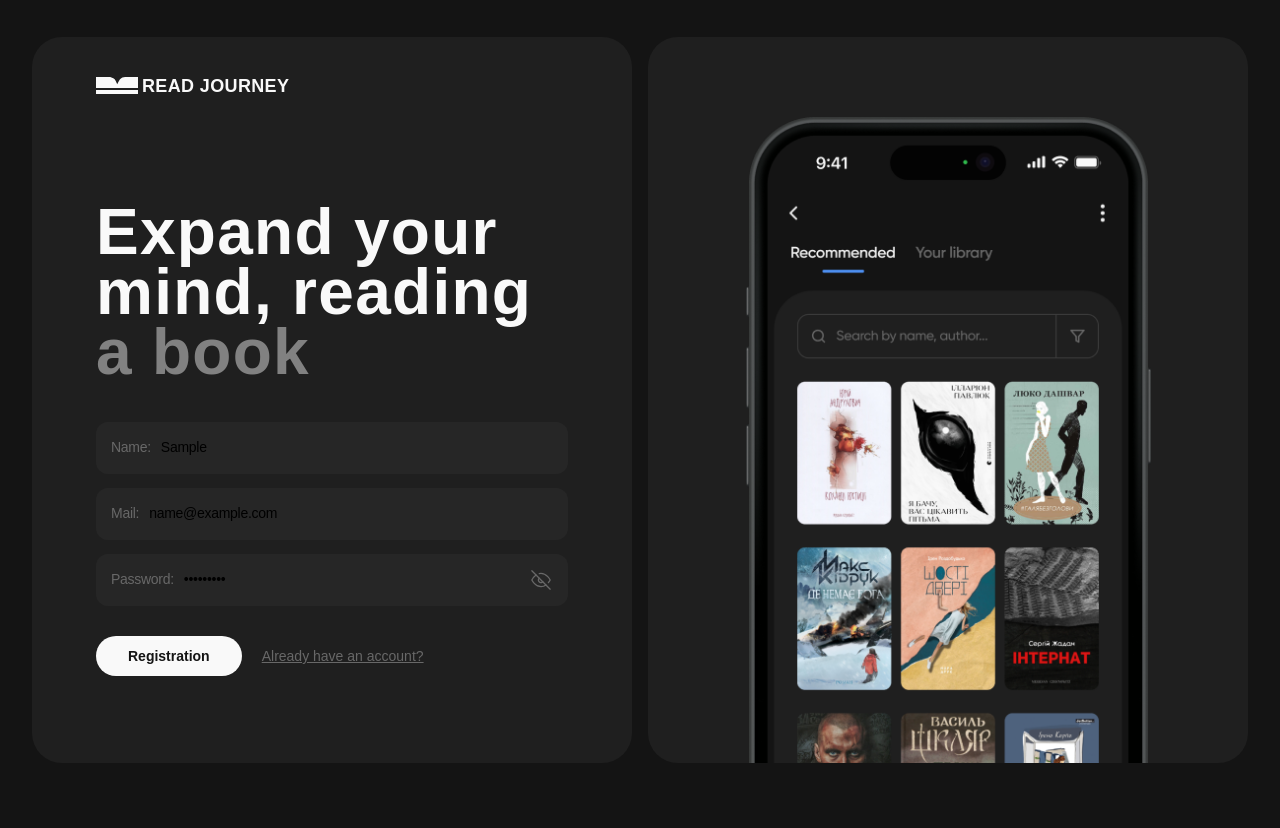
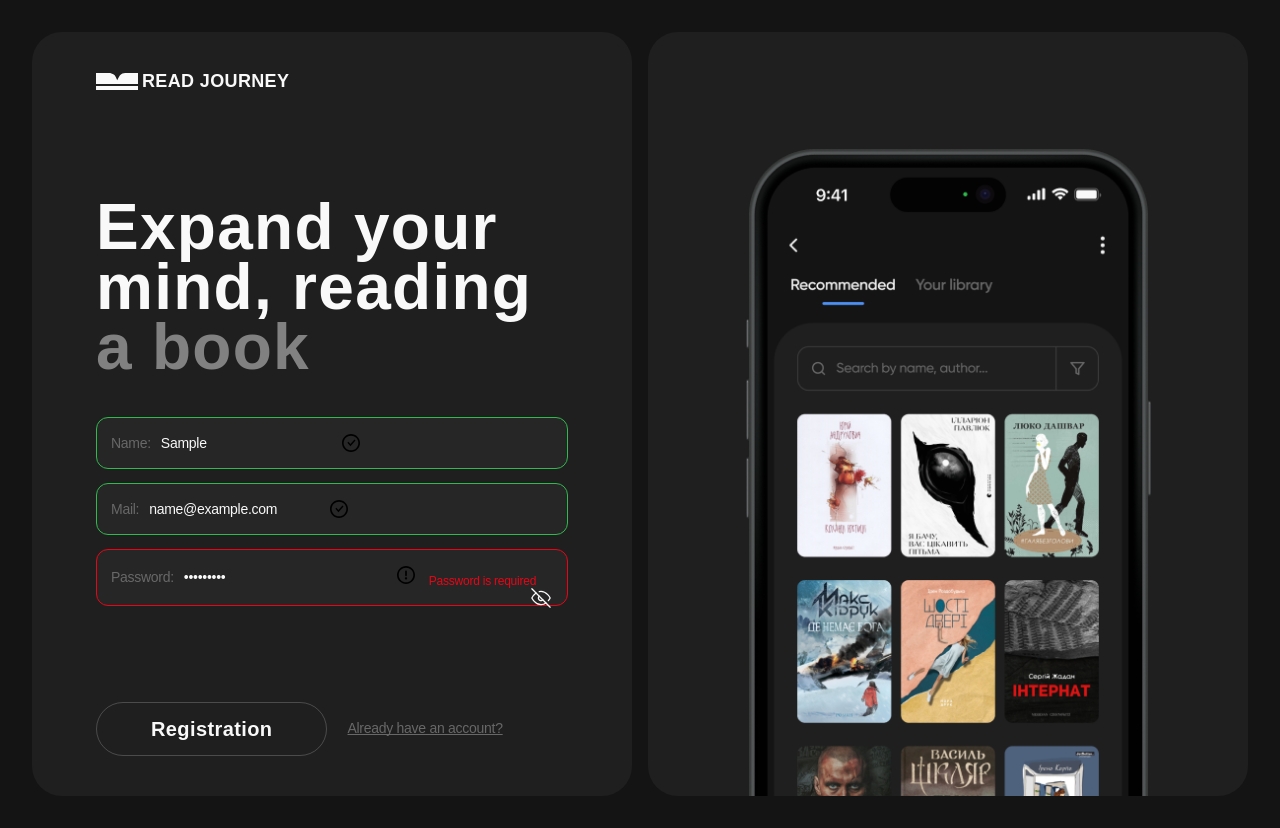
Before and after one commit to maryana-frydrak/read-journey, a Next.js app: page /register in a window 1280 px wide. Both pictures are taken after typing "Sample", "name@example.com", "Sample123" into the empty fields and a click on the button "Registration". Before the commit the page ends 800 px from the top, so only its background shows below. Built offline with nearby package versions, Linux system fonts and the light colour scheme.

Commit message:
add form validation structure for register page

```diff
--- a/src/components/Forms/RegisterForm/RegisterForm.module.css
+++ b/src/components/Forms/RegisterForm/RegisterForm.module.css
@@ -68,6 +68,38 @@
   border-color: rgba(249, 249, 249, 0.1);
 }
 
+.inputGroupError {
+  border-color: #e90516;
+}
+
+.inputGroupSuccess {
+  border-color: #30b94d;
+}
+
+.messageError {
+  font-weight: 500;
+  font-size: 12px;
+
+  line-height: 1.17;
+  letter-spacing: -0.02em;
+  color: #e90516;
+
+  margin-top: 8px;
+  margin-left: 14px;
+}
+
+.messageSuccess {
+  font-weight: 500;
+  font-size: 12px;
+
+  line-height: 1.17;
+  letter-spacing: -0.02em;
+  color: #30b94d;
+
+  margin-top: 8px;
+  margin-left: 14px;
+}
+
 .label {
   font-weight: 500;
   font-size: 14px;
@@ -85,9 +117,11 @@
 
   line-height: 1.28;
   letter-spacing: -0.02em;
+  color: #f9f9f9;
 
   background-color: transparent;
   border: none;
+  outline: none;
 }
 
 .inputText::placeholder {
@@ -104,7 +138,6 @@
   right: 16px;
   background: none;
   border: none;
-  color: #686868;
   cursor: pointer;
   display: flex;
   align-items: center;
@@ -113,49 +146,55 @@
   transition: color 0.2s ease;
 }
 
-.eyeButton:hover {
-  color: #f9f9f9;
-}
-
 .eyeButton svg {
-  stroke: #686868; /* колір за замовчуванням */
+  stroke: #f9f9f9;
   transition: stroke 0.2s ease;
-}
-
-.eyeButton:hover svg {
-  stroke: #f9f9f9; /* колір при наведенні */
 }
 
 .actions {
   display: flex;
   align-items: center;
   gap: 20px;
-  margin-top: 16px;
+  margin-top: 82px;
 }
 
 .submitBtn {
-  padding: 12px 32px;
+  padding: 16px 54px;
   background-color: #f9f9f9;
-  color: #141414;
+  border-radius: 30px;
+  border: 1px solid transparent;
+
   font-weight: 700;
-  border-radius: 9999px;
-  border: none;
-  font-size: 14px;
-  cursor: pointer;
+  font-size: 20px;
+
+  line-height: 1;
+  letter-spacing: 0.02em;
+  color: #1f1f1f;
+
   transition: background-color 0.2s ease;
 }
 
-.submitBtn:hover {
-  background-color: #e2e2e2;
+.submitBtn:hover,
+.submitBtn:focus {
+  border: 1px solid rgba(249, 249, 249, 0.2);
+  color: #f9f9f9;
+  background-color: transparent;
 }
 
 .link {
+  font-weight: 500;
+  font-size: 14px;
+
+  line-height: 1.29;
+  letter-spacing: -0.02em;
+  text-decoration: underline;
+  text-decoration-skip-ink: none;
   color: #686868;
-  font-size: 14px;
-  text-decoration: underline;
+
   transition: color 0.2s ease;
 }
 
-.link:hover {
+.link:hover,
+.link:focus {
   color: #f9f9f9;
 }
--- a/src/components/Forms/RegisterForm/RegisterForm.tsx
+++ b/src/components/Forms/RegisterForm/RegisterForm.tsx
@@ -2,23 +2,36 @@
 
 import { useState } from "react";
 import Link from "next/link";
+import { useForm } from "react-hook-form";
+import { yupResolver } from "@hookform/resolvers/yup";
+import * as Yup from "yup";
+import { registerSchema } from "@/utils/authValidation";
 import styles from "./RegisterForm.module.css";
 
+type FormData = Yup.InferType<typeof registerSchema>;
+
 export default function RegisterForm() {
-  const [formData, setFormData] = useState({
-    name: "",
-    email: "",
-    password: "",
-  });
   const [showPassword, setShowPassword] = useState(false);
 
-  const handleChange = (e: React.ChangeEvent<HTMLInputElement>) => {
-    setFormData({ ...formData, [e.target.name]: e.target.value });
+  const {
+    register,
+    handleSubmit,
+    formState: { errors, touchedFields },
+  } = useForm({
+    resolver: yupResolver(registerSchema),
+    mode: "onChange",
+  });
+
+  const onSubmit = (data: FormData) => {
+    console.log("Register data:", data);
   };
 
-  const handleSubmit = (e: React.FormEvent) => {
-    e.preventDefault();
-    console.log("Register data:", formData);
+  const getInputGroupClass = (fieldName: keyof FormData) => {
+    if (errors[fieldName])
+      return `${styles.inputGroup} ${styles.inputGroupError}`;
+    if (touchedFields[fieldName] && !errors[fieldName])
+      return `${styles.inputGroup} ${styles.inputGroupSuccess}`;
+    return styles.inputGroup;
   };
 
   return (
@@ -37,44 +50,72 @@ export default function RegisterForm() {
           <span className={styles.titleSecondary}>a book</span>
         </h1>
 
-        <form onSubmit={handleSubmit} className={styles.form}>
-          <div className={styles.inputGroup}>
+        <form onSubmit={handleSubmit(onSubmit)} className={styles.form}>
+          <div className={getInputGroupClass("name")}>
             <span className={styles.label}>Name:</span>
             <input
               type="text"
-              name="name"
-              value={formData.name}
-              onChange={handleChange}
-              placeholder="Ilona Ratushniak"
-              required
+              placeholder=""
               className={styles.inputText}
+              {...register("name")}
             />
+            {errors.name && (
+              <svg width="18" height="18" className={styles.statusIcon}>
+                <use href="/icons.svg#icon-pajamas-error" />
+              </svg>
+            )}
+            {!errors.name && touchedFields.name && (
+              <svg width="18" height="18" className={styles.statusIcon}>
+                <use href="/icons.svg#icon-check-ok" />
+              </svg>
+            )}
+            {errors.name && (
+              <p className={styles.messageError}>{errors.name.message}</p>
+            )}
           </div>
 
-          <div className={styles.inputGroup}>
+          <div className={getInputGroupClass("email")}>
             <span className={styles.label}>Mail:</span>
             <input
               type="email"
-              name="email"
-              value={formData.email}
-              onChange={handleChange}
-              placeholder="your@email.com"
-              required
+              placeholder=""
               className={styles.inputText}
+              {...register("email")}
             />
+            {errors.email && (
+              <svg width="18" height="18" className={styles.statusIcon}>
+                <use href="/icons.svg#icon-pajamas-error" />
+              </svg>
+            )}
+            {!errors.email && touchedFields.email && (
+              <svg width="18" height="18" className={styles.statusIcon}>
+                <use href="/icons.svg#icon-check-ok" />
+              </svg>
+            )}
+            {errors.email && (
+              <p className={styles.messageError}>{errors.email.message}</p>
+            )}
           </div>
 
-          <div className={styles.inputGroup}>
+          <div className={getInputGroupClass("password")}>
             <span className={styles.label}>Password:</span>
             <input
               type={showPassword ? "text" : "password"}
-              name="password"
-              value={formData.password}
-              onChange={handleChange}
-              placeholder="Yourpasswordhere"
-              required
+              placeholder=""
               className={`${styles.inputText} ${styles.inputPassword}`}
             />
+            <div className={styles.passwordIcons}>
+              {errors.password && (
+                <svg width="18" height="18" className={styles.statusIcon}>
+                  <use href="/icons.svg#icon-pajamas-error" />
+                </svg>
+              )}
+              {!errors.password && touchedFields.password && (
+                <svg width="18" height="18" className={styles.statusIcon}>
+                  <use href="/icons.svg#icon-check-ok" />
+                </svg>
+              )}
+
               <button
                 type="button"
                 onClick={() => setShowPassword(!showPassword)}
@@ -93,6 +134,15 @@ export default function RegisterForm() {
                 </svg>
               </button>
             </div>
+            {errors.password && (
+              <p className={styles.messageError}>
+                {errors.password?.message as string}
+              </p>
+            )}
+            {!errors.password && touchedFields.password && (
+              <p className={styles.messageSuccess}>Password is secure</p>
+            )}
+          </div>
 
           <div className={styles.actions}>
             <button type="submit" className={styles.submitBtn}>
--- /dev/null
+++ b/src/utils/authValidation.ts
@@ -0,0 +1,20 @@
+import * as Yup from "yup";
+
+export const registerSchema = Yup.object().shape({
+  name: Yup.string()
+    .min(3, "Name must be at least 3 characters")
+    .required("Name is required"),
+  email: Yup.string()
+    .email("Enter a valid Email (must include @)")
+    .required("Email is required"),
+  password: Yup.string()
+    .min(6, "Enter a valid Password")
+    .required("Password is required"),
+});
+
+export const loginSchema = Yup.object().shape({
+  email: Yup.string()
+    .email("Enter a valid Email")
+    .required("Email is required"),
+  password: Yup.string().required("Password is required"),
+});
```
Also changed, not shown: public/icons.svg. Lines whose indentation alone changed are shown as unchanged.
